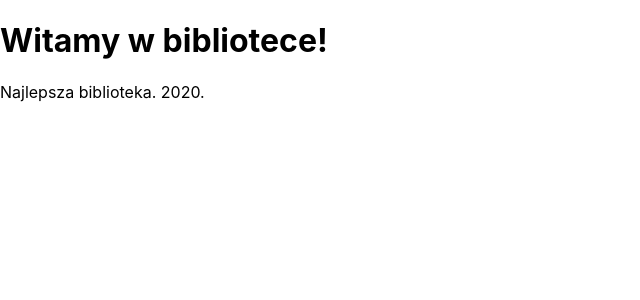
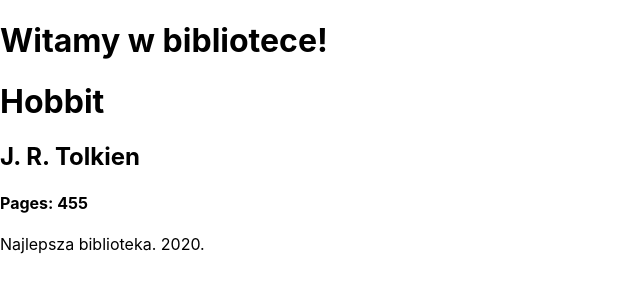
Before and after one commit to marlenaduleba/react-learning, a React (Create React App) app: page / in a window 1280 px wide. Shown: the top 300 px of the page, without its empty margins (0-640 px from the left). Built offline with nearby package versions, Linux system fonts and the light colour scheme.

Commit message:
files structure changed

```diff
--- a/src/Book.js
+++ /dev/null
@@ -1,16 +0,0 @@
-import React, { Component } from "react";
-import Header from "./Header";
-import Footer from "./Footer";
-
-class Book extends Component {
-  render() {
-    return (
-      <div>
-        <Header />
-        <Footer />
-      </div>
-    );
-  }
-}
-
-export default Book;
--- a/src/index.js
+++ b/src/index.js
@@ -1,7 +1,7 @@
 import React from "react";
 import ReactDOM from "react-dom/client";
 import "./index.css";
-import Book from "./Book";
+import Book from "./pages/book/Book";
 import reportWebVitals from "./reportWebVitals";
 
 const root = ReactDOM.createRoot(document.getElementById("root"));
--- /dev/null
+++ b/src/pages/book/Book.js
@@ -0,0 +1,18 @@
+import React, { Component } from "react";
+import Header from "../../components/partial/Header";
+import Footer from "../../components/partial/Footer";
+import BookDescription from "../../components/book/BookDescription";
+
+class Book extends Component {
+  render() {
+    return (
+      <div>
+        <Header />
+        <BookDescription />
+        <Footer />
+      </div>
+    );
+  }
+}
+
+export default Book;
```
Also changed, not shown: src/components/book/BookDescription.js (renamed from src/BookDescription.js), src/components/partial/Footer.js (renamed from src/Footer.js), src/components/partial/Header.js (renamed from src/Header.js).
